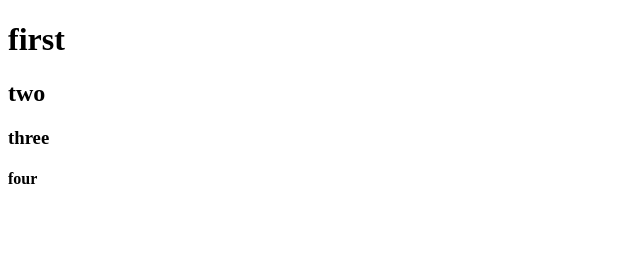
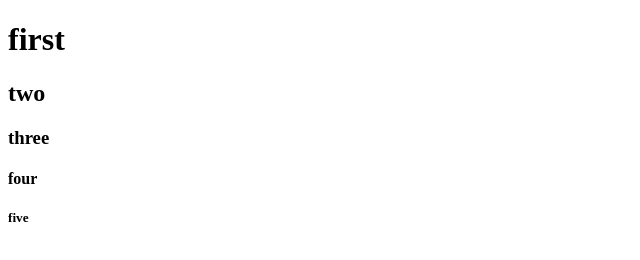
Before and after one commit to MasuMa6410/Ninth-Assignment.-Code4Fun, a plain HTML site: page index.html in a window 1280 px wide. Shown: the full height of the page, 0-640 px from the left. Drawn offline with Linux system fonts and the light colour scheme.

Commit message:
fifth commit.

```diff
--- a/index.html
+++ b/index.html
@@ -10,5 +10,6 @@
     <h2>two</h2>
     <h3>three</h3>
     <h4>four</h4>
+    <h5>five</h5>
   </body>
 </html>
```
